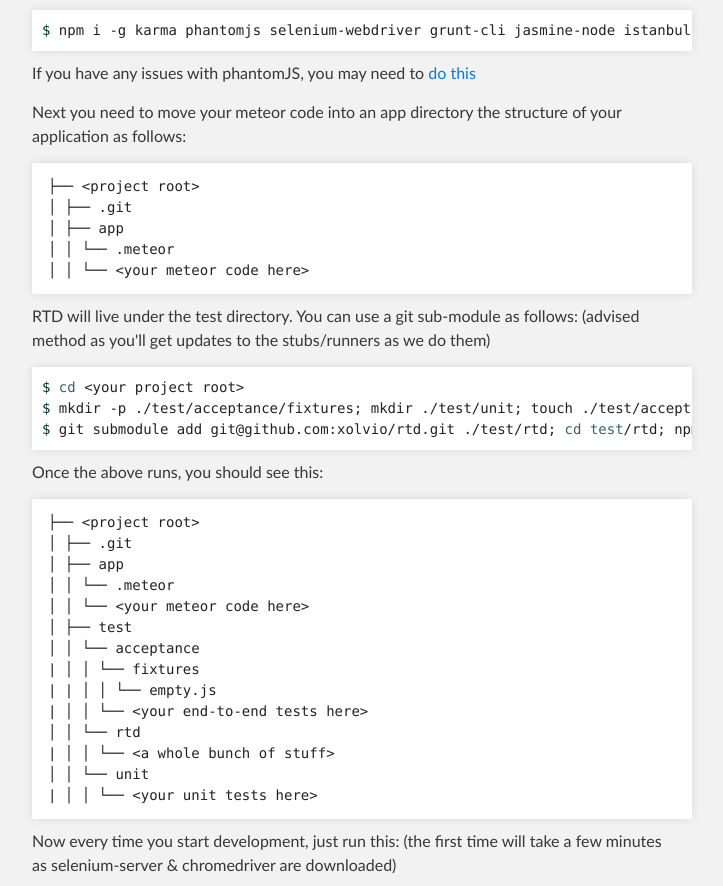
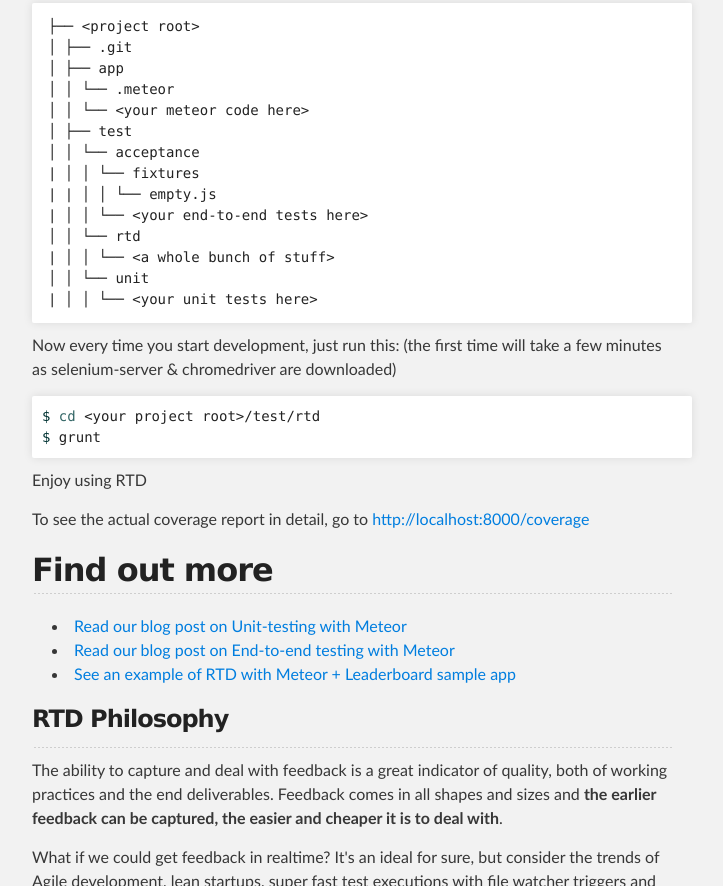
Before and after one commit to xolvio/rtd, a plain HTML site: page index.html in a window 1280 px wide. Shown: the part 1184-2070 px from the top of the page, without its empty margins (288-1011 px from the left). Drawn offline with Linux system fonts and the light colour scheme.

```diff
--- a/index.html
+++ b/index.html
@@ -42,10 +42,6 @@
 <li>Combines test coverage from <strong>unit and acceptance</strong> runs</li>
 <li>Checks the coverage thresholds and provides a pretty report [default: 100%]</li>
 </ul><p>We have focussed our efforts on making RTD as seamless and fast as possible. It will run in the background without bothering your workflow and you simply get pass/fail as you develop. </p>
-
-<div style="text-align: center;">
-    <iframe width="640" height="480" src="http://www.youtube.com/embed/ESVRDEY-QSk" frameborder="0" allowfullscreen></iframe>
-</div>
 
 <h3>
 <a name="instructions" class="anchor" href="#instructions"><span class="octicon octicon-link"></span></a>Instructions</h3>
@@ -101,7 +97,14 @@
 
 <p>To see the actual coverage report in detail, go to <a href="http://localhost:8000/coverage">http://localhost:8000/coverage</a></p>
 
-<h3>
+<h2>
+<a name="find-out-more" class="anchor" href="#find-out-more"><span class="octicon octicon-link"></span></a>Find out more</h2>
+
+<ul>
+<li><a href="http://blog.xolv.io/2013/04/unit-testing-with-meteor.html">Read our blog post on Unit-testing with Meteor</a></li>
+<li><a href="http://blog.xolv.io/2013/04/end-to-end-testing-for-web-apps-meteor.html">Read our blog post on End-to-end testing with Meteor</a></li>
+<li><a href="https://github.com/xolvio/real-time-development-with-meteor">See an example of RTD with Meteor + Leaderboard sample app</a></li>
+</ul><h3>
 <a name="rtd-philosophy" class="anchor" href="#rtd-philosophy"><span class="octicon octicon-link"></span></a>RTD Philosophy</h3>
 
 <hr><p>The ability to capture and deal with feedback is a great indicator of quality, both of working practices and the end deliverables. Feedback comes in all shapes and sizes and <strong>the earlier feedback can be captured, the easier and cheaper it is to deal with</strong>. </p>
```
Also changed, not shown: params.json (+1 -1 lines).
